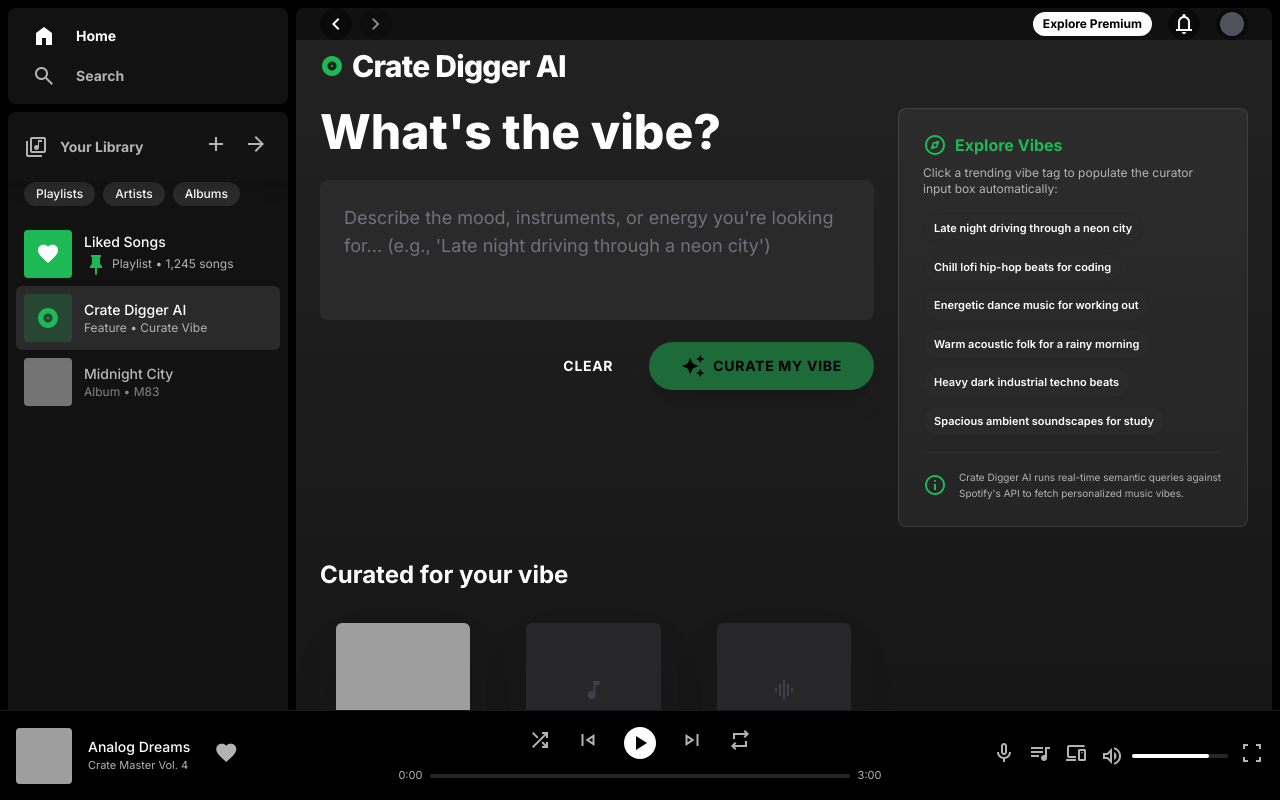
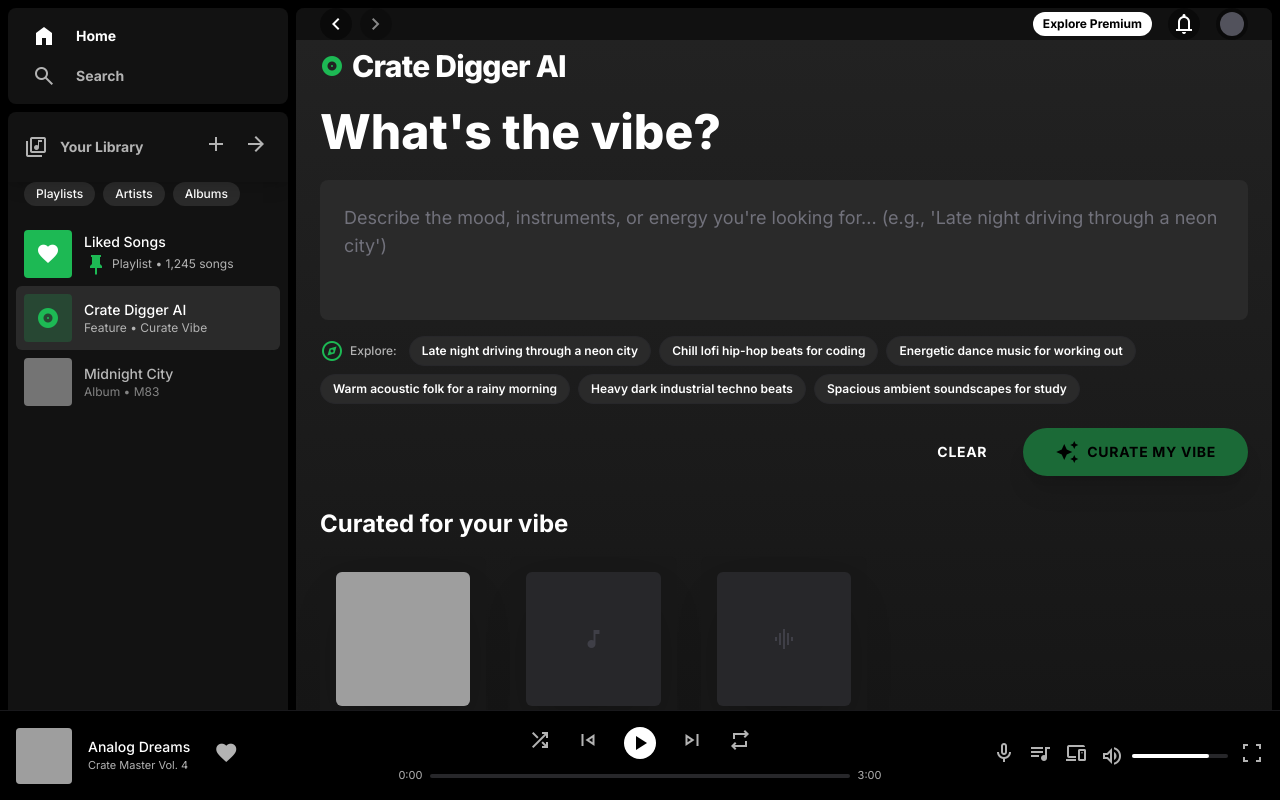
Before and after one commit to calvinothayoth800/pm-proj-grad1, a Next.js app: page / in a window 1280 px wide. Built offline with nearby package versions, Linux system fonts and the light colour scheme; grey boxes are pictures that could not be loaded.

Commit message:
Credentials trimming & layout polish: trim client secrets to fix 400 Bad Request, set prompt to full-width, and render explore vibe chips beneath input

```diff
--- a/app/api/curate/route.ts
+++ b/app/api/curate/route.ts
@@ -10,8 +10,8 @@
     return cachedToken as string;
   }
 
-  const clientId = process.env.SPOTIFY_CLIENT_ID;
-  const clientSecret = process.env.SPOTIFY_CLIENT_SECRET;
+  const clientId = (process.env.SPOTIFY_CLIENT_ID || "").trim();
+  const clientSecret = (process.env.SPOTIFY_CLIENT_SECRET || "").trim();
   if (!clientId || !clientSecret) {
     throw new Error("Missing Spotify credentials in environment variables");
   }
@@ -41,7 +41,7 @@
 }
 
 async function getGroqSearchTerms(prompt: string) {
-  const groqApiKey = process.env.GROQ_API_KEY;
+  const groqApiKey = (process.env.GROQ_API_KEY || "").trim();
   if (!groqApiKey) {
     throw new Error("Missing Groq API Key in environment variables");
   }
--- a/app/page.tsx
+++ b/app/page.tsx
@@ -431,18 +431,42 @@
             <span className="material-symbols-outlined text-primary text-4xl" style={{ fontVariationSettings: "'FILL' 1" }}>album</span>
             <h1 className="text-3xl font-extrabold tracking-tight">Crate Digger AI</h1>
           </div>
-          <div className="flex flex-col lg:flex-row gap-6 items-stretch w-full">
-            <div className="flex-1 max-w-3xl">
+          <div className="w-full">
             <h2 className="text-5xl font-black mb-6">What's the vibe?</h2>
-              <div className="relative">
+            <div className="relative flex flex-col gap-4">
               <textarea
                 value={prompt}
                 onChange={(e) => setPrompt(e.target.value)}
                 disabled={isLoading}
-                  className="w-full min-h-[140px] bg-[#2a2a2a] border-none rounded-lg p-6 text-lg focus:ring-0 placeholder:text-zinc-500 resize-none mb-4 focus:outline-none"
+                className="w-full min-h-[140px] bg-[#2a2a2a] border-none rounded-lg p-6 text-lg focus:ring-0 placeholder:text-zinc-500 resize-none focus:outline-none"
                 placeholder="Describe the mood, instruments, or energy you're looking for... (e.g., 'Late night driving through a neon city')"
               ></textarea>
-                <div className="flex justify-end gap-3">
+
+              {/* Explore Option Chips right below textarea */}
+              <div className="flex flex-wrap gap-2 items-center">
+                <span className="text-xs text-on-surface-variant font-medium flex items-center gap-1.5 mr-1 select-none">
+                  <span className="material-symbols-outlined text-sm text-primary">explore</span> Explore:
+                </span>
+                {[
+                  "Late night driving through a neon city",
+                  "Chill lofi hip-hop beats for coding",
+                  "Energetic dance music for working out",
+                  "Warm acoustic folk for a rainy morning",
+                  "Heavy dark industrial techno beats",
+                  "Spacious ambient soundscapes for study"
+                ].map((vibe) => (
+                  <button
+                    key={vibe}
+                    onClick={() => setPrompt(vibe)}
+                    className="px-3 py-1.5 bg-[#2a2a2a] hover:bg-[#3e3e3e] active:scale-95 text-xs font-semibold text-white rounded-full transition-all border border-zinc-800 hover:border-zinc-700 select-none text-left"
+                    title={`Autofill: "${vibe}"`}
+                  >
+                    {vibe}
+                  </button>
+                ))}
+              </div>
+
+              <div className="flex justify-end gap-3 mt-2">
                 <button
                   onClick={handleClear}
                   disabled={isLoading}
@@ -467,40 +491,6 @@
                     </>
                   )}
                 </button>
-                </div>
-              </div>
-            </div>
-
-            {/* Explore Vibes Sidecard */}
-            <div className="lg:w-[350px] bg-white/5 border border-white/10 rounded-lg p-6 flex flex-col justify-between hover:border-white/15 transition-colors">
-              <div>
-                <h4 className="text-base font-bold mb-2 flex items-center gap-2 text-primary">
-                  <span className="material-symbols-outlined text-lg">explore</span> Explore Vibes
-                </h4>
-                <p className="text-xs text-on-surface-variant mb-4">Click a trending vibe tag to populate the curator input box automatically:</p>
-                <div className="flex flex-wrap gap-2">
-                  {[
-                    "Late night driving through a neon city",
-                    "Chill lofi hip-hop beats for coding",
-                    "Energetic dance music for working out",
-                    "Warm acoustic folk for a rainy morning",
-                    "Heavy dark industrial techno beats",
-                    "Spacious ambient soundscapes for study"
-                  ].map((vibe) => (
-                    <button
-                      key={vibe}
-                      onClick={() => setPrompt(vibe)}
-                      className="px-2.5 py-1.5 bg-[#2a2a2a] hover:bg-[#3e3e3e] active:scale-95 text-[11px] font-semibold text-white rounded-full transition-all border border-zinc-800 hover:border-zinc-700 select-none text-left"
-                      title={`Autofill: "${vibe}"`}
-                    >
-                      {vibe}
-                    </button>
-                  ))}
-                </div>
-              </div>
-              <div className="pt-4 mt-4 border-t border-white/5 flex items-center gap-3">
-                <span className="material-symbols-outlined text-primary text-sm">info</span>
-                <span className="text-[10px] text-on-surface-variant leading-relaxed">Crate Digger AI runs real-time semantic queries against Spotify's API to fetch personalized music vibes.</span>
               </div>
             </div>
           </div>
```
Lines whose indentation alone changed are shown as unchanged.
